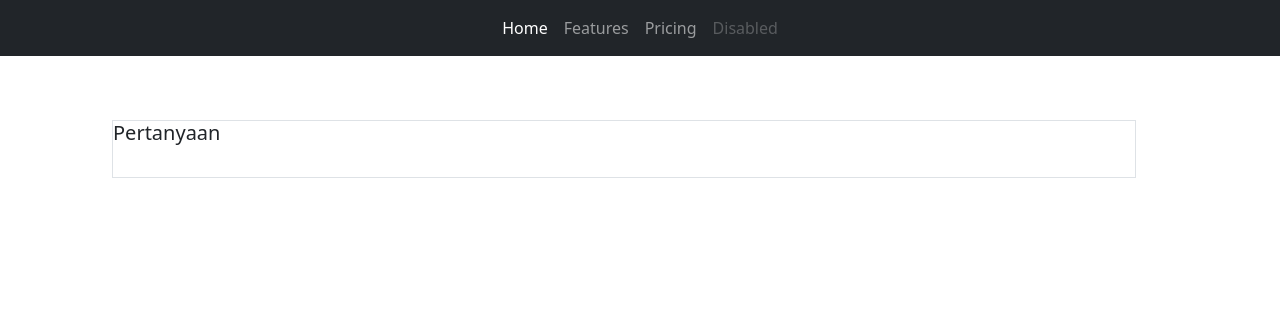
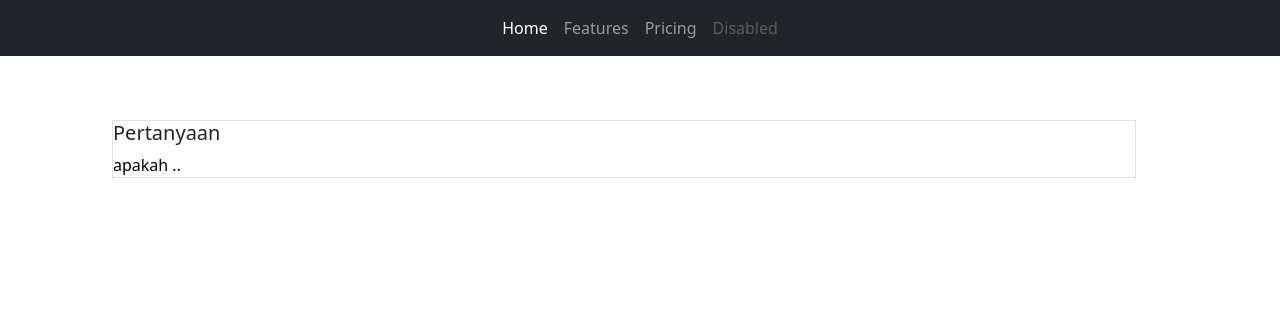
Before and after one commit to muhhfarhann/Sistem-Pakar-Fixed, a PHP site: page /question.php in a window 1280 px wide. Shown: the top 316 px of the page. Run offline with PHP 8.4, Linux system fonts and the light colour scheme; some libraries are stand-ins or nearby versions.

Commit message:
Modified questin.php

```diff
--- a/question.php
+++ b/question.php
@@ -70,7 +70,7 @@ if ($_POST == " ") {
                 </div>
                 <div class="row">
                     <div class="col">
-                        <input type="text" name="namaKerusakan" value="">
+                        <input type="text" name="namaKerusakan" value="apakah ..">
                     </div>
                     <div class="col">
 
```
